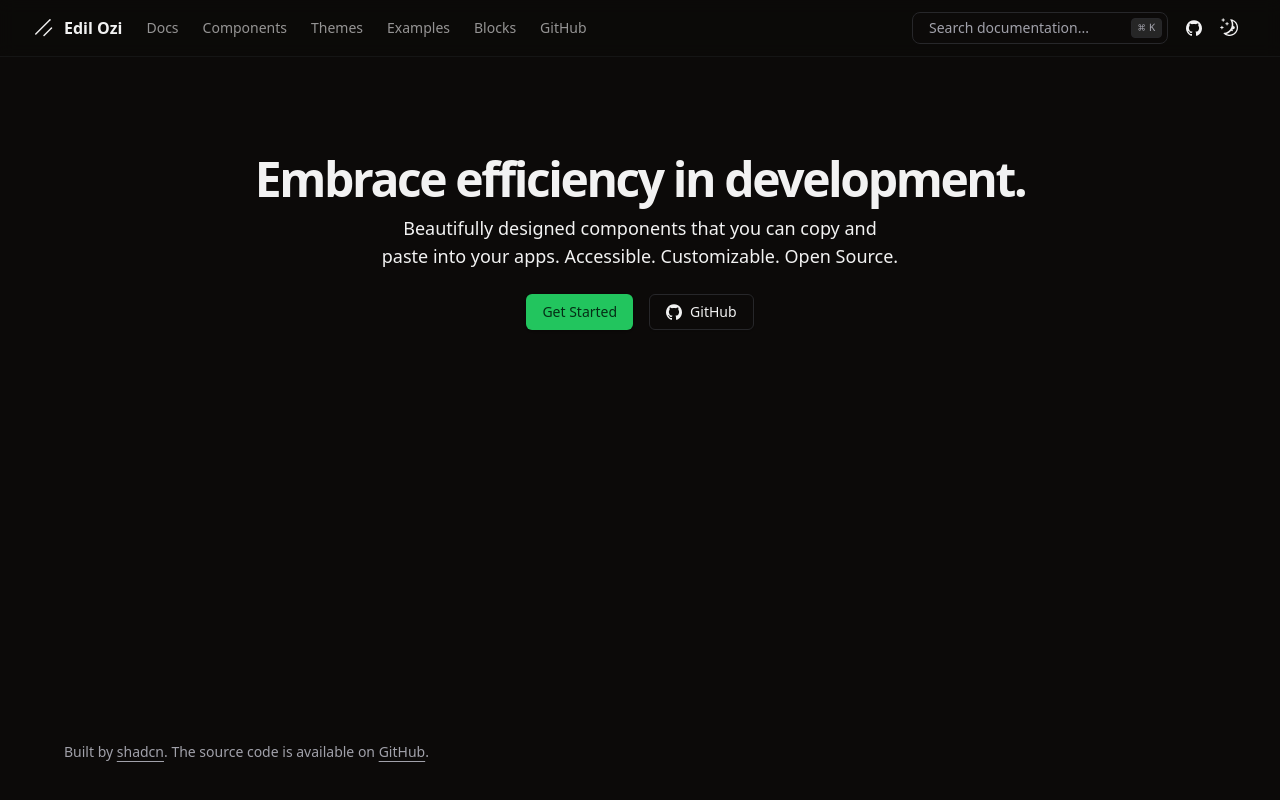
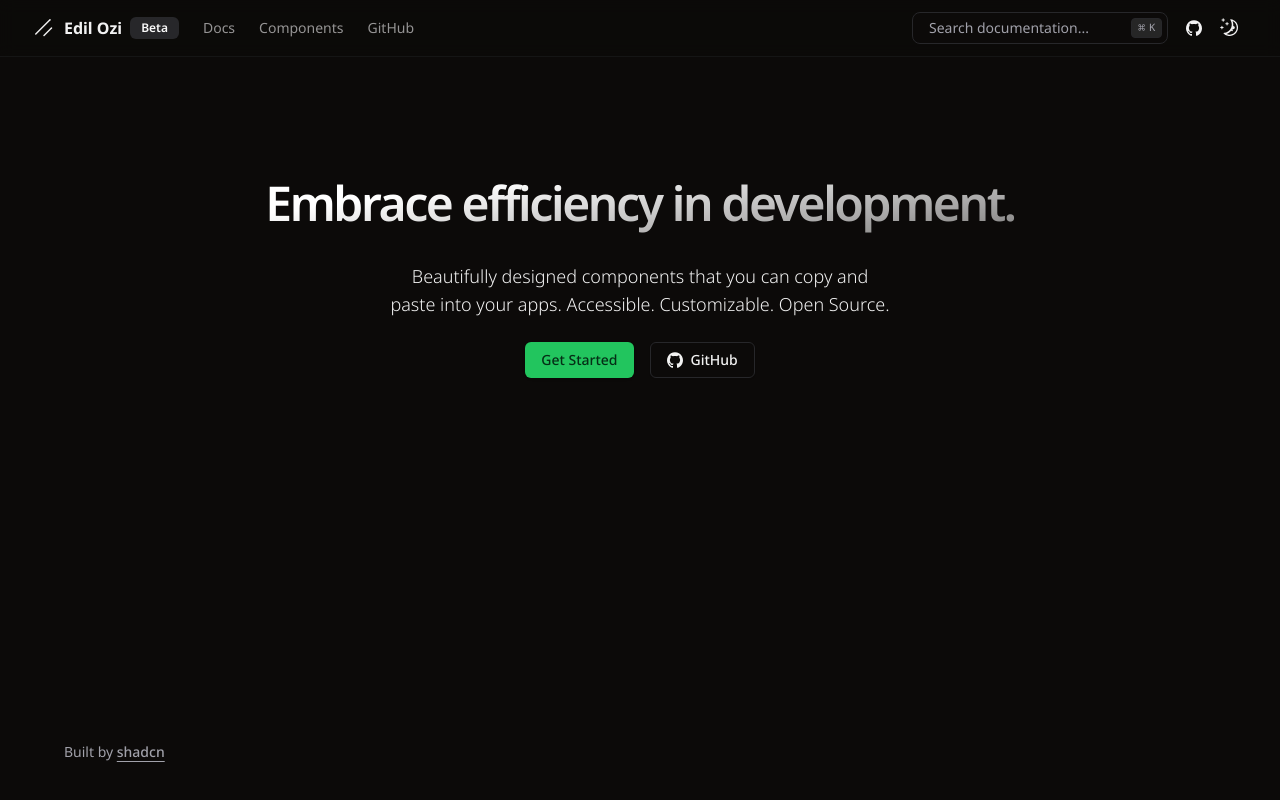
Before and after one commit to Edil-ozi/edil-ozi, a Next.js app: page / in a window 1280 px wide. Built offline with nearby package versions, Linux system fonts and the light colour scheme.

Commit message:
add fonts, redirect urls

```diff
--- a/app/(docs)/page.tsx
+++ b/app/(docs)/page.tsx
@@ -4,7 +4,6 @@ import { buttonVariants } from "@/components/ui/button";
 
 import { siteConfig } from "@/config/site";
 import { cn } from "@/lib/utils";
-import Image from "next/image";
 import Link from "next/link";
 
 export default function Home() {
@@ -12,7 +11,7 @@ export default function Home() {
     <div className="container relative">
       <PageHeader>
         {/* <Announcement /> */}
-        <PageHeaderHeading>Embrace efficiency in development.</PageHeaderHeading>
+        <PageHeaderHeading className="text-balance bg-gradient-to-br from-black from-30% to-black/60 bg-clip-text py-6 font-semibold leading-none tracking-tighter text-transparent dark:from-white dark:to-white/40">Embrace efficiency in development.</PageHeaderHeading>
         <PageHeaderDescription>
           Beautifully designed components that you can copy and paste into your
           apps. Accessible. Customizable. Open Source.
@@ -32,22 +31,6 @@ export default function Home() {
           </Link>
         </PageActions>
       </PageHeader>
-      <section className="overflow-hidden rounded-lg border bg-background shadow-md md:hidden md:shadow-xl">
-        <Image
-          src="/examples/mail-dark.png"
-          width={1280}
-          height={727}
-          alt="Mail"
-          className="hidden dark:block"
-        />
-        <Image
-          src="/examples/mail-light.png"
-          width={1280}
-          height={727}
-          alt="Mail"
-          className="block dark:hidden"
-        />
-      </section>
     </div>
   );
 }
--- a/app/layout.tsx
+++ b/app/layout.tsx
@@ -3,9 +3,10 @@ import { Inter } from "next/font/google";
 import "../styles/globals.css";
 import { ThemeProvider } from "./_providers";
 import { cn } from "@/lib/utils";
+import { fontSans } from "@/lib/fonts";
 
 export const metadata: Metadata = {
-  title: "Create Next App",
+  title: "Edil ozi",
   description: "Generated by create next app",
 };
 
@@ -18,7 +19,7 @@ export default function RootLayout({ children }: RootLayoutProps) {
     <html lang="en" suppressHydrationWarning >
       <head />
       {/* remove dark as default */}
-      <body className={cn("min-h-screen bg-background font-sans antialiased")}>
+      <body className={cn("min-h-screen bg-background font-sans antialiased", fontSans.className)}>
         <ThemeProvider attribute="class" defaultTheme="dark" disableTransitionOnChange >
           <div className="relative flex min-h-screen flex-col bg-background">
             {children}
--- a/components/main-nav.tsx
+++ b/components/main-nav.tsx
@@ -7,6 +7,7 @@ import { Icons } from "@/components/icons"
 
 import { cn } from "@/lib/utils";
 import { siteConfig } from "@/config/site";
+import { Badge } from "./ui/badge";
 
 export default function MainNav() {
   const pathname = usePathname()
@@ -18,6 +19,7 @@ export default function MainNav() {
         <span className="hidden font-bold sm:inline-block">
           {siteConfig.name}
         </span>
+        <Badge variant="secondary">Beta</Badge>
       </Link>
       <nav className="flex items-center gap-4 text-sm lg:gap-6">
         <Link
@@ -41,40 +43,8 @@ export default function MainNav() {
           Components
         </Link>
         <Link
-          href="/themes"
-          className={cn(
-            "transition-colors hover:text-foreground/80",
-            pathname?.startsWith("/themes")
-              ? "text-foreground"
-              : "text-foreground/60"
-          )}
-        >
-          Themes
-        </Link>
-        <Link
-          href="/examples"
-          className={cn(
-            "transition-colors hover:text-foreground/80",
-            pathname?.startsWith("/examples")
-              ? "text-foreground"
-              : "text-foreground/60"
-          )}
-        >
-          Examples
-        </Link>
-        <Link
-          href="/blocks"
-          className={cn(
-            "transition-colors hover:text-foreground/80",
-            pathname?.startsWith("/blocks")
-              ? "text-foreground"
-              : "text-foreground/60"
-          )}
-        >
-          Blocks
-        </Link>
-        <Link
           href={siteConfig.links.github}
+          target="_blank"
           className={cn(
             "hidden text-foreground/60 transition-colors hover:text-foreground/80 lg:block"
           )}
--- a/components/mobile-nav.tsx
+++ b/components/mobile-nav.tsx
@@ -3,7 +3,6 @@
 import * as React from "react"
 import Link, { LinkProps } from "next/link"
 import { useRouter } from "next/navigation"
-import { ViewVerticalIcon } from "@radix-ui/react-icons"
 
 import { docsConfig } from "@/config/docs"
 import { siteConfig } from "@/config/site"
@@ -12,6 +11,7 @@ import { Icons } from "@/components/icons"
 import { Button } from "@/components/ui/button"
 import { ScrollArea } from "@/components/ui/scroll-area"
 import { Sheet, SheetContent, SheetTrigger } from "@/components/ui/sheet"
+import { Menu } from "lucide-react"
 
 export default function MobileNav() {
   const [open, setOpen] = React.useState(false)
@@ -21,37 +21,8 @@ export default function MobileNav() {
       <SheetTrigger asChild>
         <Button
           variant="ghost"
-          className="mr-2 px-0 text-base hover:bg-transparent focus-visible:bg-transparent focus-visible:ring-0 focus-visible:ring-offset-0 md:hidden"
-        >
-          <svg
-            strokeWidth="1.5"
-            viewBox="0 0 24 24"
-            fill="none"
-            xmlns="http://www.w3.org/2000/svg"
-            className="h-5 w-5"
-          >
-            <path
-              d="M3 5H11"
-              stroke="currentColor"
-              strokeWidth="1.5"
-              strokeLinecap="round"
-              strokeLinejoin="round"
-            ></path>
-            <path
-              d="M3 12H16"
-              stroke="currentColor"
-              strokeWidth="1.5"
-              strokeLinecap="round"
-              strokeLinejoin="round"
-            ></path>
-            <path
-              d="M3 19H21"
-              stroke="currentColor"
-              strokeWidth="1.5"
-              strokeLinecap="round"
-              strokeLinejoin="round"
-            ></path>
-          </svg>
+          className="mr-2 px-0 text-base hover:bg-transparent focus-visible:bg-transparent focus-visible:ring-0 focus-visible:ring-offset-0 md:hidden">
+          <Menu />
           <span className="sr-only">Toggle Menu</span>
         </Button>
       </SheetTrigger>
@@ -65,7 +36,7 @@ export default function MobileNav() {
           <span className="font-bold">{siteConfig.name}</span>
         </MobileLink>
         <ScrollArea className="my-4 h-[calc(100vh-8rem)] pb-10 pl-6">
-          <div className="flex flex-col space-y-3">
+          {/* <div className="flex flex-col space-y-3">
             {docsConfig.mainNav?.map(
               (item) =>
                 item.href && (
@@ -78,7 +49,7 @@ export default function MobileNav() {
                   </MobileLink>
                 )
             )}
-          </div>
+          </div> */}
           <div className="flex flex-col space-y-2">
             {docsConfig.sidebarNav.map((item, index) => (
               <div key={index} className="flex flex-col space-y-3 pt-6">
--- a/components/site-footer.tsx
+++ b/components/site-footer.tsx
@@ -7,23 +7,13 @@ export default function SiteFooter() {
         <p className="text-balance text-center text-sm leading-loose text-muted-foreground md:text-left">
           Built by{" "}
           <a
-            href={siteConfig.links.twitter}
+            href={siteConfig.links.shadcn}
             target="_blank"
             rel="noreferrer"
             className="font-medium underline underline-offset-4"
           >
             shadcn
           </a>
-          . The source code is available on{" "}
-          <a
-            href={siteConfig.links.github}
-            target="_blank"
-            rel="noreferrer"
-            className="font-medium underline underline-offset-4"
-          >
-            GitHub
-          </a>
-          .
         </p>
       </div>
     </footer>
--- a/config/docs.ts
+++ b/config/docs.ts
@@ -8,21 +8,21 @@ interface DocsConfig {
 export const docsConfig: DocsConfig = {
   mainNav: [
     {
-      title: "Докементация",
+      title: "Docs",
       href: "/docs",
     },
     {
-      title: "Компоненты",
+      title: "Components",
       href: "/docs/components/accordion",
     },
-    {
-      title: "Themes",
-      href: "/themes",
-    },
-    {
-      title: "Examples",
-      href: "/examples",
-    },
+    // {
+    //   title: "Themes",
+    //   href: "/themes",
+    // },
+    // {
+    //   title: "Examples",
+    //   href: "/examples",
+    // },
   ],
   sidebarNav: [
     {
@@ -33,12 +33,12 @@ export const docsConfig: DocsConfig = {
           href: "/docs",
           items: [],
         },
-        {
-          title: "Community?",
-          href: "https://github.com",
-          external: true,
-          items: [],
-        },
+        // {
+        //   title: "Community?",
+        //   href: "https://github.com",
+        //   external: true,
+        //   items: [],
+        // },
         // {
         //   title: "Installation",
         //   href: "/docs/installation",
--- a/config/site.ts
+++ b/config/site.ts
@@ -5,8 +5,9 @@ export const siteConfig = {
   // description:
   //   "Beautifully designed components that you can copy and paste into your apps. Accessible. Customizable. Open Source.",
   links: {
+    shadcn: "https://ui.shadcn.com/",
     twitter: "https://twitter.com/shadcn",
-    github: "https://github.com/shadcn-ui/ui",
+    github: "https://github.com/Shatlyk1011/edil-ozi",
   },
 };
 
--- /dev/null
+++ b/lib/fonts.ts
@@ -0,0 +1,10 @@
+import { Roboto_Mono as FontMono, Noto_Sans as FontSans } from "next/font/google";
+
+export const fontSans = FontSans({
+  subsets: ["latin"],
+  variable: "--font-sans",
+});
+
+export const fontMono = FontMono({
+  subsets: ["cyrillic"],
+});
--- a/next.config.mjs
+++ b/next.config.mjs
@@ -1,5 +1,25 @@
 /** @type {import('next').NextConfig} */
 import { withContentlayer } from "next-contentlayer";
-const nextConfig = {};
+const nextConfig = {
+  async redirects() {
+    return [
+      {
+        source: "/components",
+        destination: "/docs/components/animated-beam",
+        permanent: true,
+      },
+      {
+        source: "/components/:path*",
+        destination: "/docs/components/:path*",
+        permanent: true,
+      },
+      {
+        source: "/docs/components",
+        destination: "/docs/components/magic-card",
+        permanent: true,
+      },
+    ];
+  },
+};
 
 export default withContentlayer(nextConfig);
```
